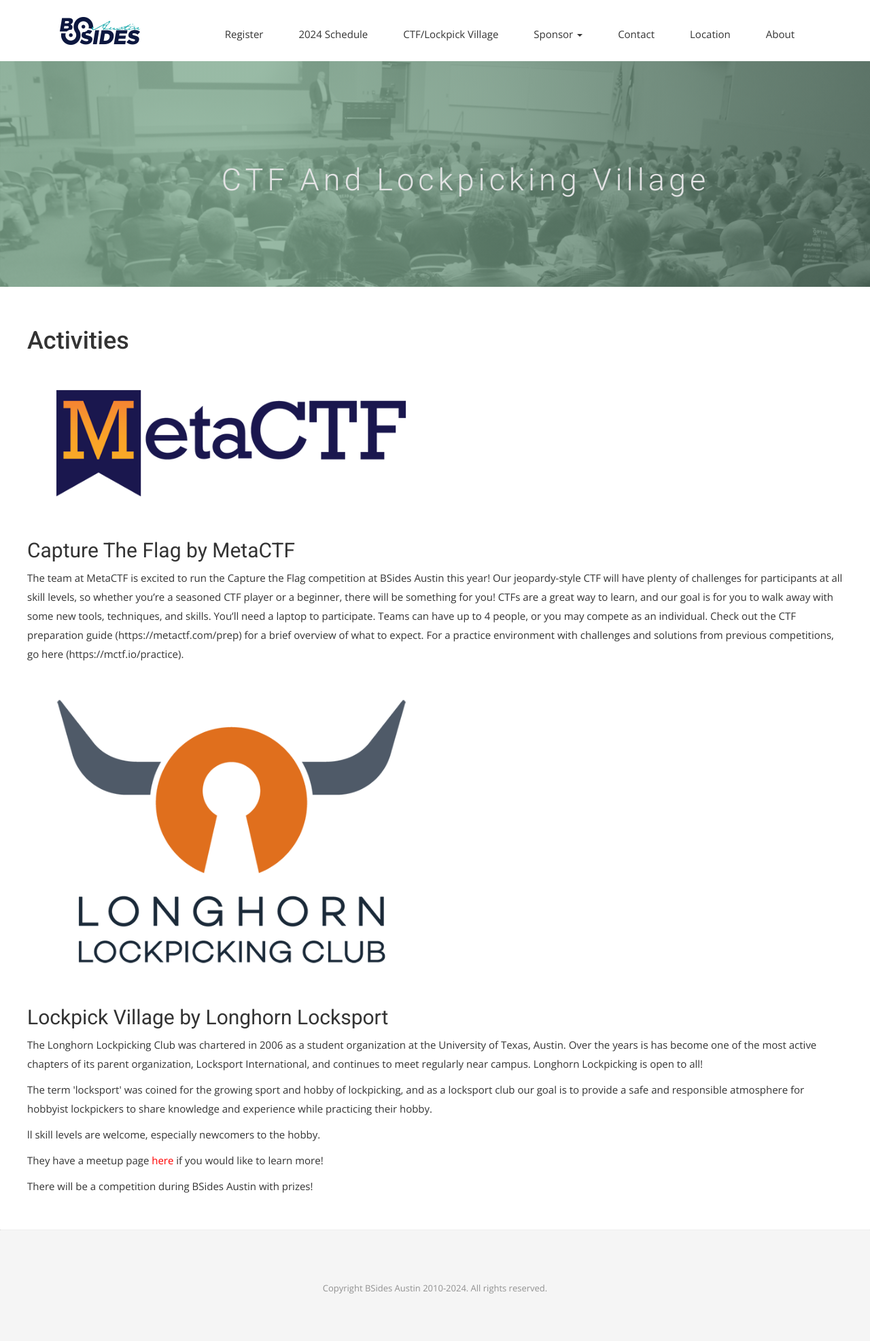
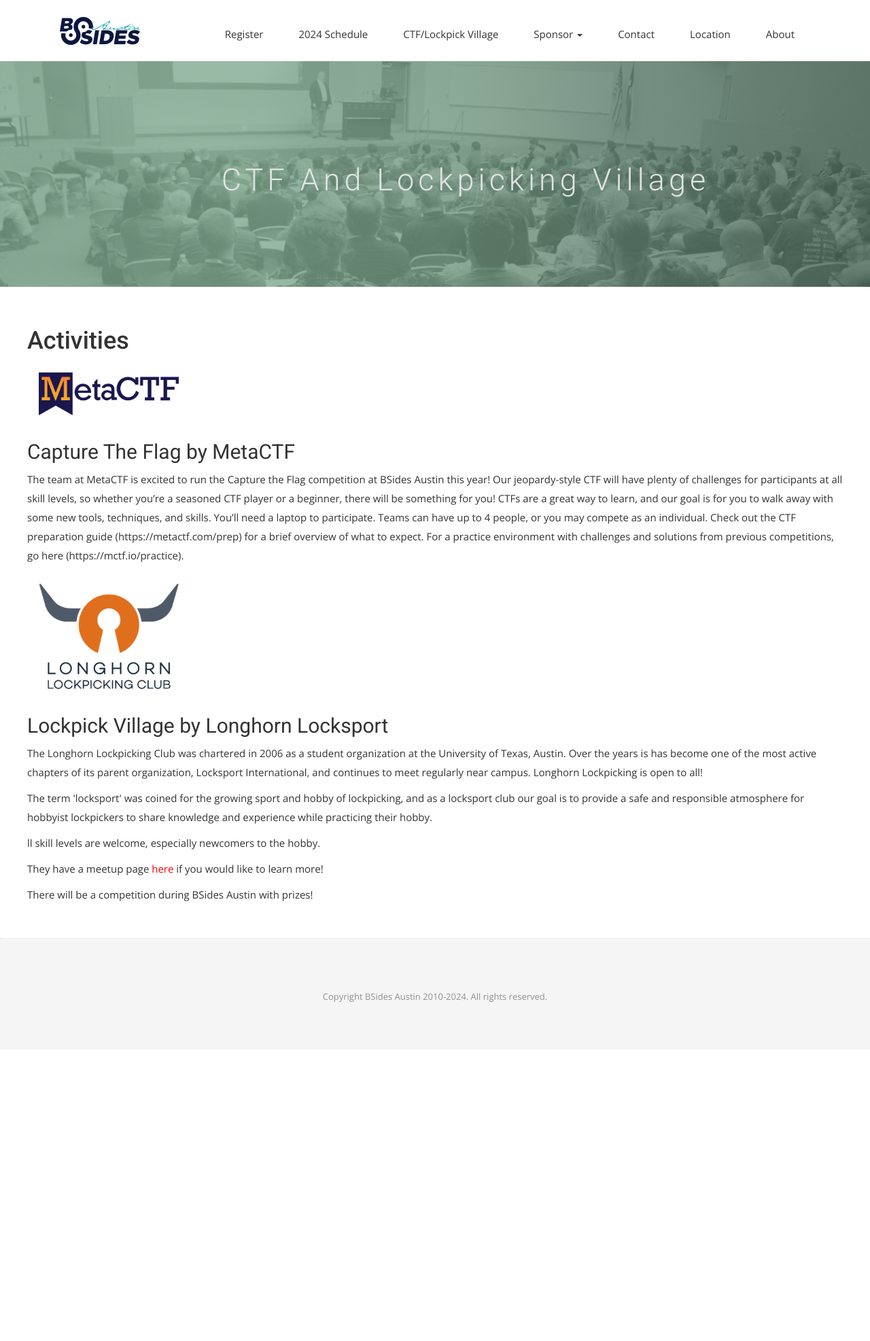
Before and after one commit to bsidesaustin/test, a Jekyll site: the page built from ctf.html, in a window 1280 px wide. Shown: the whole page at 68% size. Built offline with Jekyll 4.4.1, drawn with Linux system fonts in a browser that asks for light colours; nearby versions of some CDN libraries; some web fonts are replaced; after the commit the page ends 1544 px from its top, so only the background shows below that.

Commit message:
Update ctf.html

```diff
--- a/ctf.html
+++ b/ctf.html
@@ -25,13 +25,13 @@
 
 
     <h1>Activities</h1>
-  <img src="/img/sponsors/2024/MetaCTF_web.png" style="width: 50%; height: auto;">
+  <img src="/img/sponsors/2024/MetaCTF_web.png" style="width: 20%; height: auto;">
   <p> </p>
 <h2>Capture The Flag by MetaCTF </h2>
 
 <p>The team at MetaCTF is excited to run the Capture the Flag competition at BSides Austin this year! Our jeopardy-style CTF will have plenty of challenges for participants at all skill levels, so whether you’re a seasoned CTF player or a beginner, there will be something for you! CTFs are a great way to learn, and our goal is for you to walk away with some new tools, techniques, and skills. You’ll need a laptop to participate. Teams can have up to 4 people, or you may compete as an individual. Check out the CTF preparation guide (https://metactf.com/prep) for a brief overview of what to expect. For a practice environment with challenges and solutions from previous competitions, go here (https://mctf.io/practice).</p>
 
-  <img src="/img/LonghornLockpicking.png" style="width: 50%; height: auto;">
+  <img src="/img/LonghornLockpicking.png" style="width: 20%; height: auto;">
 <p> </p>
 <h2>Lockpick Village by Longhorn Locksport</h2>
 
```
